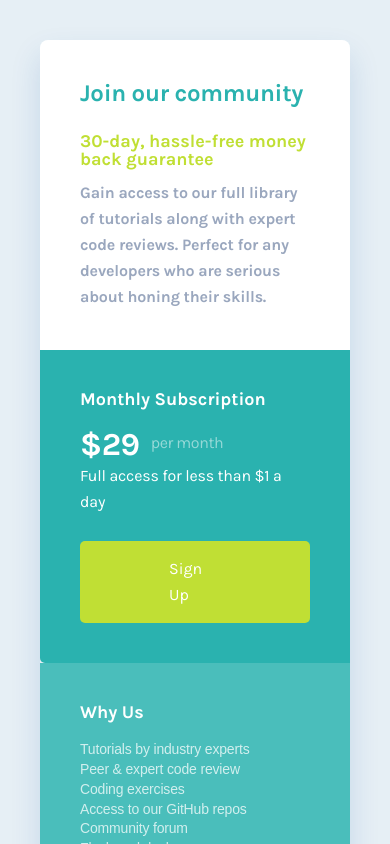
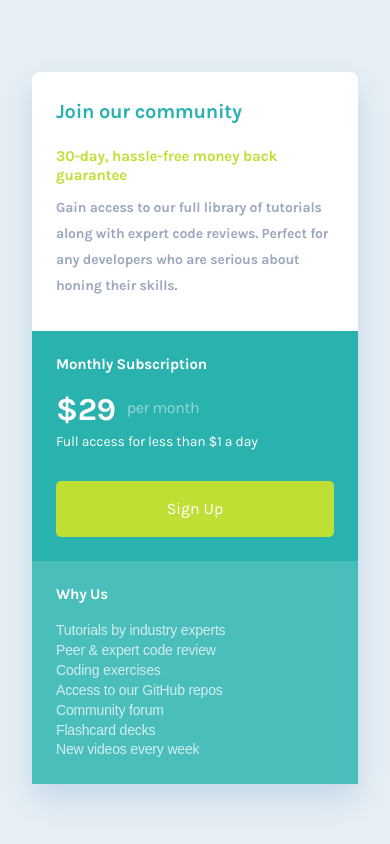
Before and after one commit to viniciusshenri96/single-price-grid-component, a plain HTML site: page index.html in a window 390 px wide. Drawn offline with Linux system fonts and the light colour scheme.

Commit message:
:tada: finished responsive

```diff
--- a/assests/css/style.css
+++ b/assests/css/style.css
@@ -210,13 +210,65 @@ body {
   color: var(--color-white);
   font-size: 0.875rem;
   line-height: 1.42;
-  letter-spacing: -0.175px;
+  letter-spacing: -0.011rem;
   opacity: 0.75;
 }
 
-@media (max-width: 720px) {
+@media (max-width: 43.75em) {
+  .padding {
+    padding: 1.75rem 1.5rem 2rem 1.5rem;
+  }
+
+  .container {
+    padding: 4.5rem 2rem 3.875rem 2rem;
+  }
+
   .component__box {
     display: grid;
     grid-template-columns: 1fr;
   }
+
+  .component__community-title {
+    font-size: 1.25rem;
+    letter-spacing: -0.016rem;
+  }
+
+  .component__subtitle {
+    font-size: 0.938rem;
+    letter-spacing: -0.012rem;
+  }
+
+  .component__desc {
+    font-size: 0.875rem;
+    letter-spacing: -0.011rem;
+  }
+
+  .component__sub,
+  .component__why {
+    padding: 1.5rem;
+    border-radius: 0;
+  }
+
+  .component__box-why {
+    border-radius: 0;
+  }
+
+  .btn:link,
+  .btn:visited {
+    width: 100%;
+    text-align: center;
+  }
 }
+
+@media (max-width: 21.875rem) {
+  .container,
+  .padding {
+    padding: 1.5rem;
+  }
+
+  .btn:link,
+  .btn:visited {
+    font-size: 0.85rem;
+    padding: 0.938rem 1.875rem;
+  }
+}
```
